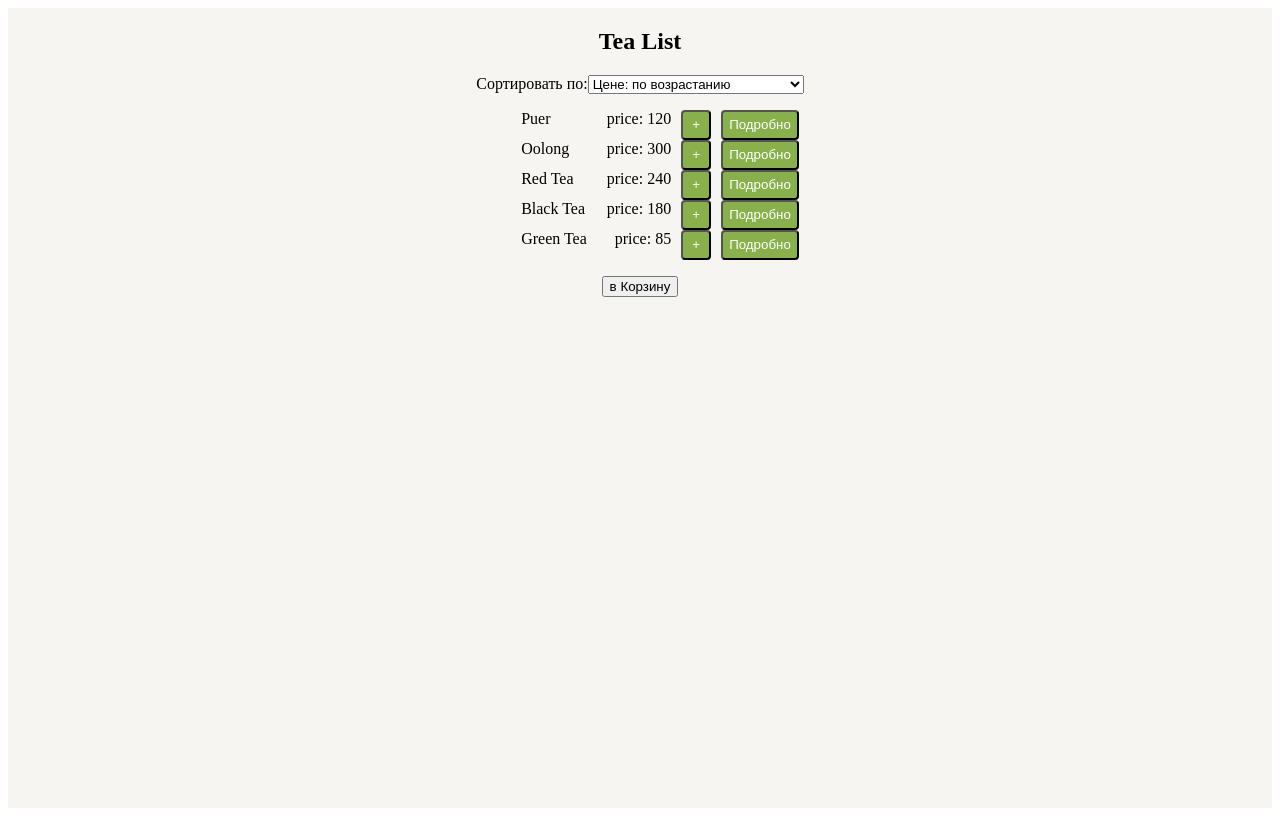
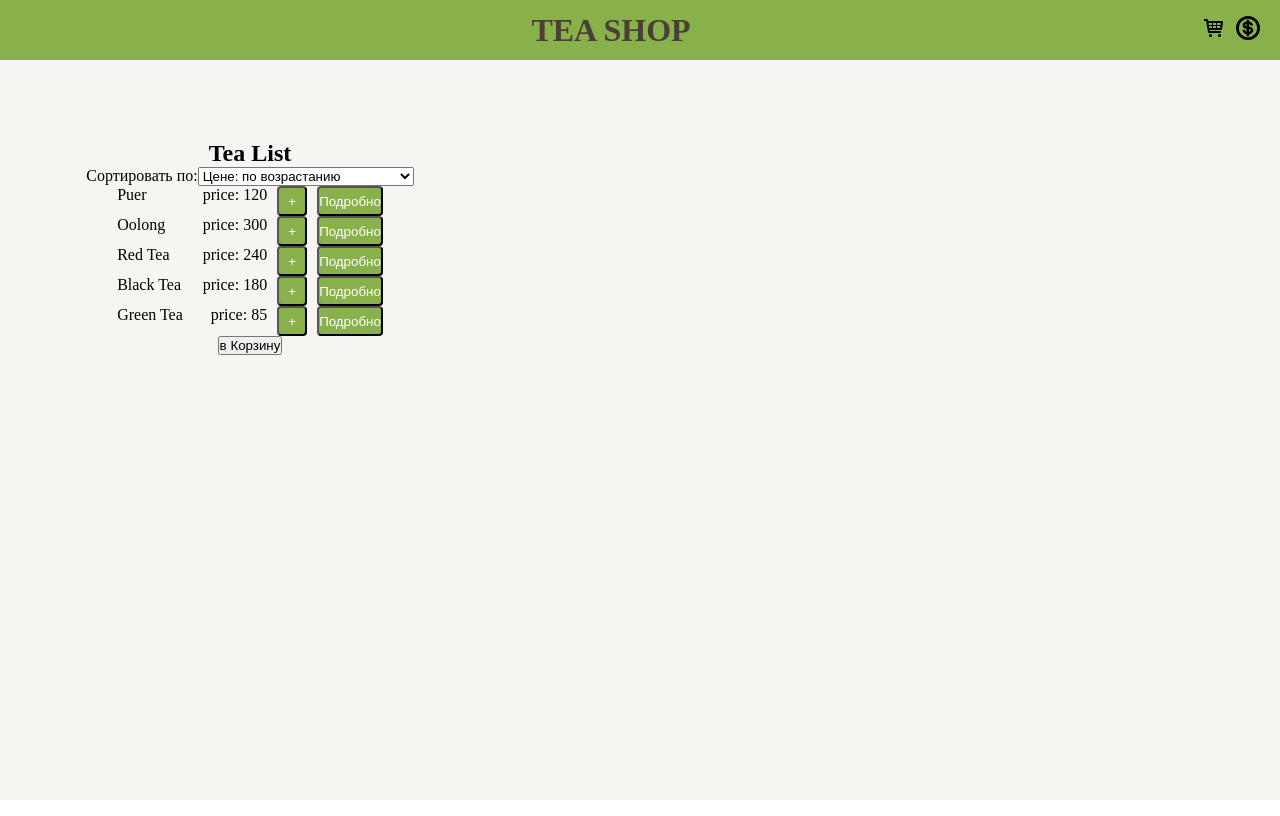
Before and after one commit to makishima44/teas_shop, a React (Vite) app: page / in a window 1280 px wide. Built offline with nearby package versions, Linux system fonts and the light colour scheme.

Commit message:
add Header component

```diff
--- a/src/App.css
+++ b/src/App.css
@@ -1,10 +1,15 @@
+* {
+  margin: 0;
+  padding: 0;
+  box-sizing: border-box;
+  list-style-type: none;
+}
+
 .App {
-  display: flex;
-  justify-content: center;
   height: 100vh;
   background-color: #f7f5f2;
 }
 
-ul {
-  list-style-type: none;
+.contentBlock {
+  margin-top: 80px;
 }
--- a/src/App.tsx
+++ b/src/App.tsx
@@ -1,22 +1,26 @@
 import { Route, Routes } from "react-router-dom";
-
-import "./App.css";
 
 import { ProductList } from "./components/ProductList/ProductList";
 import { CartList } from "./components/CartList/CartList";
 import { ProductDetails } from "./components/ProductDetails/ProductDetails";
 import { ProductType } from "./types/types";
+import { Header } from "./components/Header/Header";
+
+import "./App.css";
 
 export type ProductArrType = ProductType[];
 
 function App() {
   return (
     <div className="App">
-      <Routes>
-        <Route path="/" element={<ProductList />} />
-        <Route path="/cart" element={<CartList />} />
-        <Route path="product/:id" element={<ProductDetails />} />
-      </Routes>
+      <Header />
+      <div className="contentBlock">
+        <Routes>
+          <Route path="/" element={<ProductList />} />
+          <Route path="/cart" element={<CartList />} />
+          <Route path="product/:id" element={<ProductDetails />} />
+        </Routes>
+      </div>
     </div>
   );
 }
--- /dev/null
+++ b/src/components/Header/Header.module.css
@@ -0,0 +1,19 @@
+.headerContainer {
+  width: 100%;
+  height: 60px;
+  background-color: #88b04b;
+  color: #4b3f35;
+  display: flex;
+  align-items: center;
+  padding: 0 20px;
+}
+
+.headerTitle {
+  flex-grow: 1; /* Заголовок растягивается в центральной части */
+  text-align: center;
+}
+
+.headerUtilities {
+  display: flex;
+  gap: 10px;
+}
--- /dev/null
+++ b/src/components/Header/Header.tsx
@@ -0,0 +1,20 @@
+import { Link } from "react-router-dom";
+import cartIcon from "../../assects/img/cartIcon.svg";
+import currencyIcon from "../../assects/img/changeCurrency.svg";
+
+import style from "./Header.module.css";
+
+export const Header = () => {
+  return (
+    <div className={style.headerContainer}>
+      <h1 className={style.headerTitle}>TEA SHOP</h1>
+      <div className={style.headerUtilities}>
+        <Link to="/cart">
+          <img src={cartIcon} alt="" />
+        </Link>
+
+        <img style={{ height: "24px", width: "24px" }} src={currencyIcon} alt="" />
+      </div>
+    </div>
+  );
+};
```
Also changed, not shown: src/assects/img/cartIcon.svg (added), src/assects/img/changeCurrency.svg (added).
